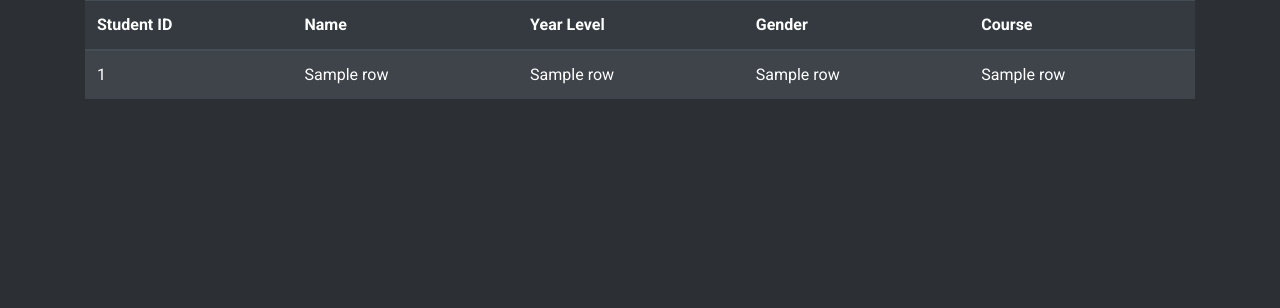
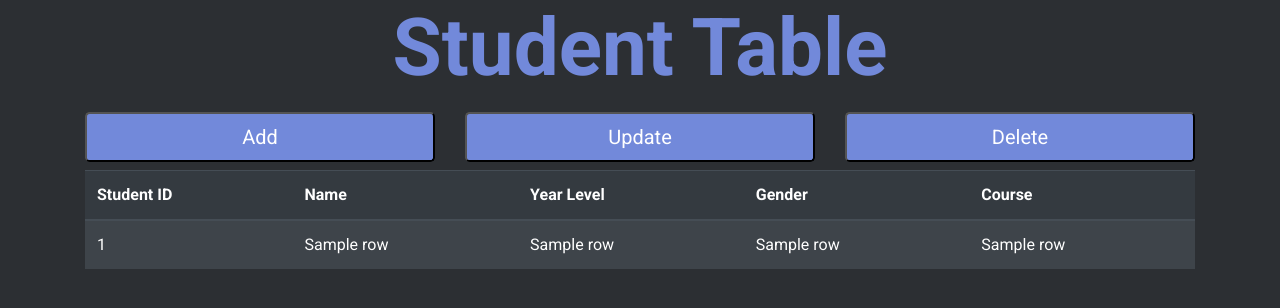
Before and after one commit to helmarIsrael/SSISWeb, a Flask app: template templates/student_table.html in a window 1280 px wide. Shown: the top 308 px of the page. Run offline with Flask 2, Linux system fonts and the light colour scheme; the template is opened without the code that fills it: most values are stand-ins (such as "Sample title", 1, 10 or a date in 2020); some libraries are stand-ins or nearby versions.

Commit message:
Added CRUD buttons

```diff
--- a/templates/student_table.html
+++ b/templates/student_table.html
@@ -11,6 +11,28 @@
 	</head>
 
 	<body>
+		<div class="d-flex justify-content-center text-center">
+			<h1 class="font-weight-bold" id="title">Student Table</h1>
+		</div>
+		<div class="container">
+			<div class='row'>
+				<div class='col'>
+					<form class="d-flex justify-content-center py-2">
+						<button type="submit" class="btn-lg btn-link btn-block" id="loginBtn">Add</button>
+					</form>
+				</div>
+				<div class='col'>
+					<form class="d-flex justify-content-center py-2">
+						<button type="submit" class="btn-lg btn-link btn-block" id="loginBtn">Update</button>
+					</form>
+				</div>
+				<div class='col'>
+					<form class="d-flex justify-content-center py-2">
+						<button type="submit" class="btn-lg btn-link btn-block" id="loginBtn">Delete</button>
+					</form>
+				</div>
+			</div>
+		</div>
 		<div class='container'>
 			<table class="table table-striped table-dark">
 				 <thead>
```
Also changed, not shown: templates/college_table.html (+19 -0 lines), templates/course_table.html (+19 -0 lines), 2 other files.
